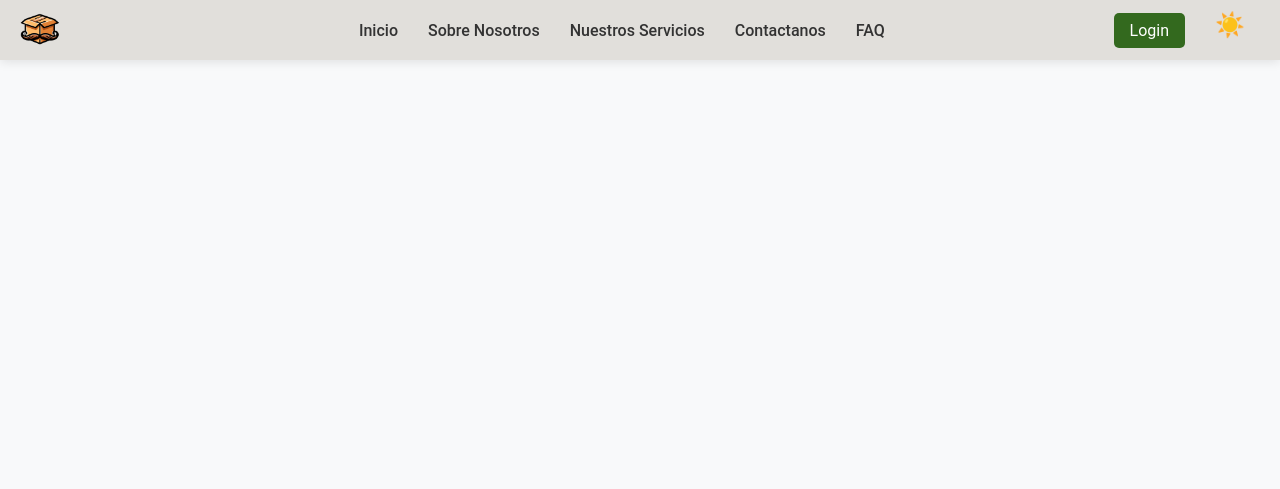
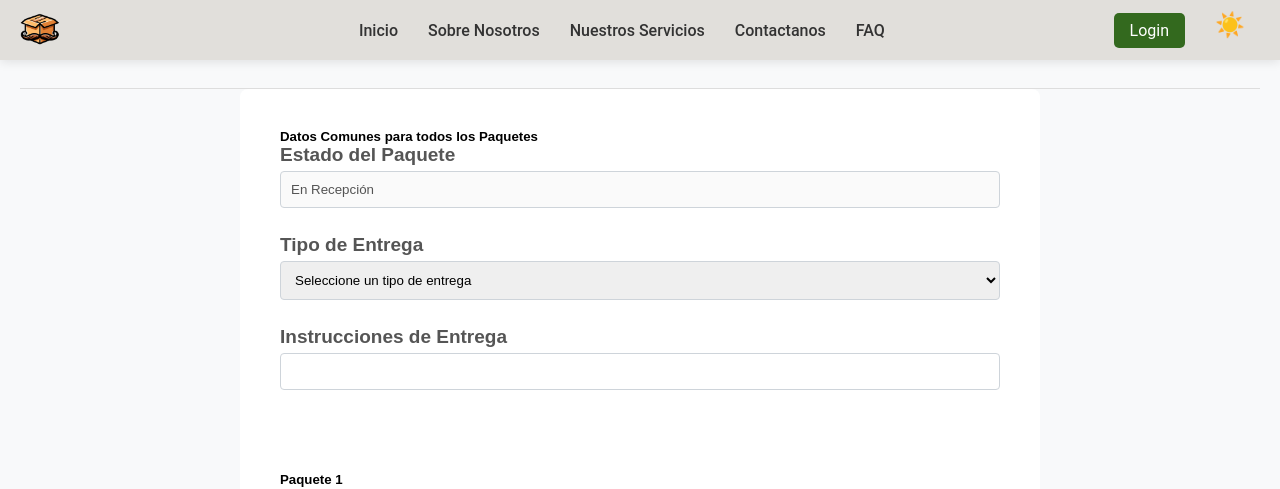
Before and after one commit to AlexLazo/landing-clientes, a React (Vite) app: page /crearPaquete/1 in a window 1280 px wide. Shown: the top 489 px of the page. Built offline with nearby package versions, Linux system fonts and the light colour scheme; no server answers; sample sign-in values are in the browser's storage.

Commit message:
Cambio Preorden

```diff
--- a/src/App.jsx
+++ b/src/App.jsx
@@ -24,6 +24,7 @@ import PreOrder from './pages/PreOrden';
 import HistorialOrdenesCliente from "./pages/HistorialOrdenes";
 import Faq from './pages/FAQ';
 import GenerarPreOrden from './pages/GenerarPreOrden';
+import CrearPaquete from './pages/CrearPaquete';
 
 // Componente para proteger rutas privadas
 const PrivateRoute = ({ element, ...rest }) => {
@@ -88,6 +89,8 @@ const AppContent = () => {
             <Route path="/pre-orden" element={<PrivateRoute element={<PreOrder />} />} />
             <Route path="/historial-ordenes" element={<PrivateRoute element={<HistorialOrdenesCliente />} />} />
             <Route path="/GenerarPreOrden/:idCliente" element={<PrivateRoute element={<GenerarPreOrden/>} />} />
+            <Route path="/crearPaquete/:idCliente" element={<PrivateRoute element={<CrearPaquete/>} />} />
+
 
           </Routes>
         </main>
--- a/src/pages/CrearPaquete.jsx
+++ b/src/pages/CrearPaquete.jsx
@@ -177,21 +177,21 @@ export default function DatosPaquetePreOrden() {
   };
 
   const calculatePrice = (tamanoPaquete) => {
-    if (!selectedEntrega || !tamanoPaquete) {
-      console.log("Missing selectedEntrega or tamanoPaquete", {
-        selectedEntrega,
+    if (!selectedAddress || !tamanoPaquete) {
+      console.log("Missing selectedAddress or tamanoPaquete", {
+        selectedAddress,
         tamanoPaquete,
       });
       return "";
     }
 
     const isSanMiguelUrban =
-      selectedEntrega.id_departamento === 12 &&
-      selectedEntrega.id_municipio === 215;
+      selectedAddress.id_departamento === 12 &&
+      selectedAddress.id_municipio === 215;
 
     console.log("Calculating price for:", {
       tamanoPaquete,
-      selectedEntrega,
+      selectedAddress,
       isSanMiguelUrban,
     });
 
@@ -228,6 +228,7 @@ export default function DatosPaquetePreOrden() {
     console.log("Found tarifa:", tarifa);
     return tarifa.monto;
   };
+
 
   const handleChangePaquete = (index, e) => {
     const { name, value } = e.target;
@@ -350,7 +351,7 @@ export default function DatosPaquetePreOrden() {
       </h1>
       <Card>
         <CardHeader className="CardHeaderDatosPAquetes">
-          {cliente && (
+          {cliente && selectedAddress && (
             <h3>
               Nombre de contacto: {selectedAddress.nombre_contacto}
             </h3>
@@ -358,7 +359,7 @@ export default function DatosPaquetePreOrden() {
           {selectedAddress && (
             <h6>Dirección seleccionada para entrega: {selectedAddress.direccion}</h6>
           )}
-          {cliente && (
+          {cliente && selectedAddress && (
             <h3>
               Nombre de contacto: {selectedAddressRecol.nombre_contacto}
             </h3>
--- a/src/pages/GenerarPreOrden.jsx
+++ b/src/pages/GenerarPreOrden.jsx
@@ -57,7 +57,7 @@ export default function GenerarPreOrden() {
         }
 
         // Obtener la dirección almacenada
-        const storedAddress = JSON.parse(localStorage.getItem("selectedRecol") || "{}");
+        const storedAddress = JSON.parse(localStorage.getItem("selectedAddress") || "{}");
         setSelectedAddress(storedAddress);
 
         // Configurar el estado de formData
@@ -160,7 +160,7 @@ export default function GenerarPreOrden() {
           {
             nombre_contacto: formData.nombre_contacto,
             telefono: formData.telefono,
-            id_departamento: selectedRecol.id_departamento,
+            id_departamento: selectedAddress.id_departamento,
             id_municipio: selectedAddress.id_municipio,
             direccion: selectedAddress.direccion,
             referencia: selectedAddress.referencia,
@@ -264,7 +264,7 @@ export default function GenerarPreOrden() {
 
       if (response.status === 201) {
         toast.success("Pre-orden creada con éxito");
-        navigate(`/preordenes/${response.data.id}`);
+        navigate(`/historial-ordenes/${response.data.id}`);
       } else {
         throw new Error(`La respuesta del servidor no fue exitosa: ${response.status}`);
       }
```
Also changed, not shown: 1 other file (tests, documents, lock files or other folders).
